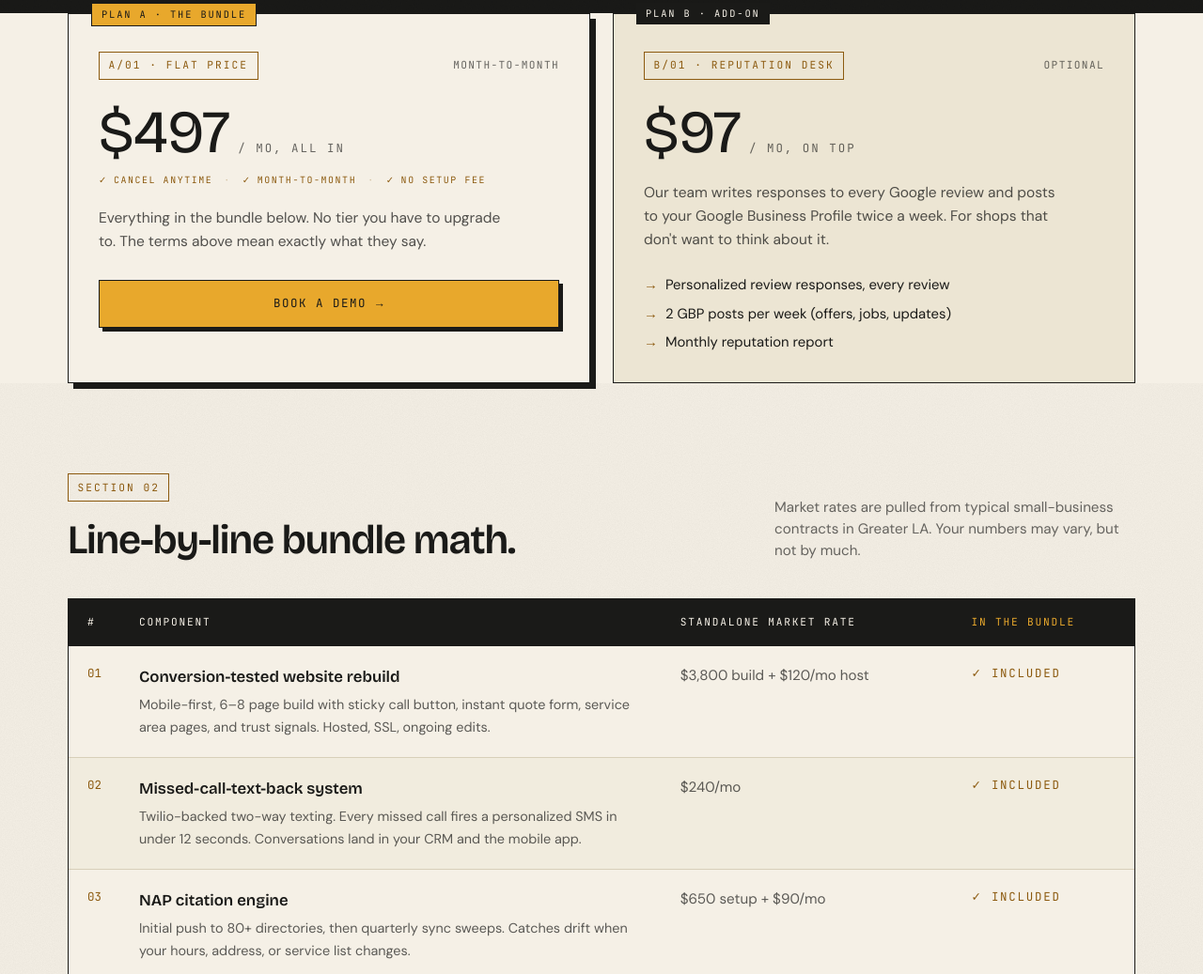
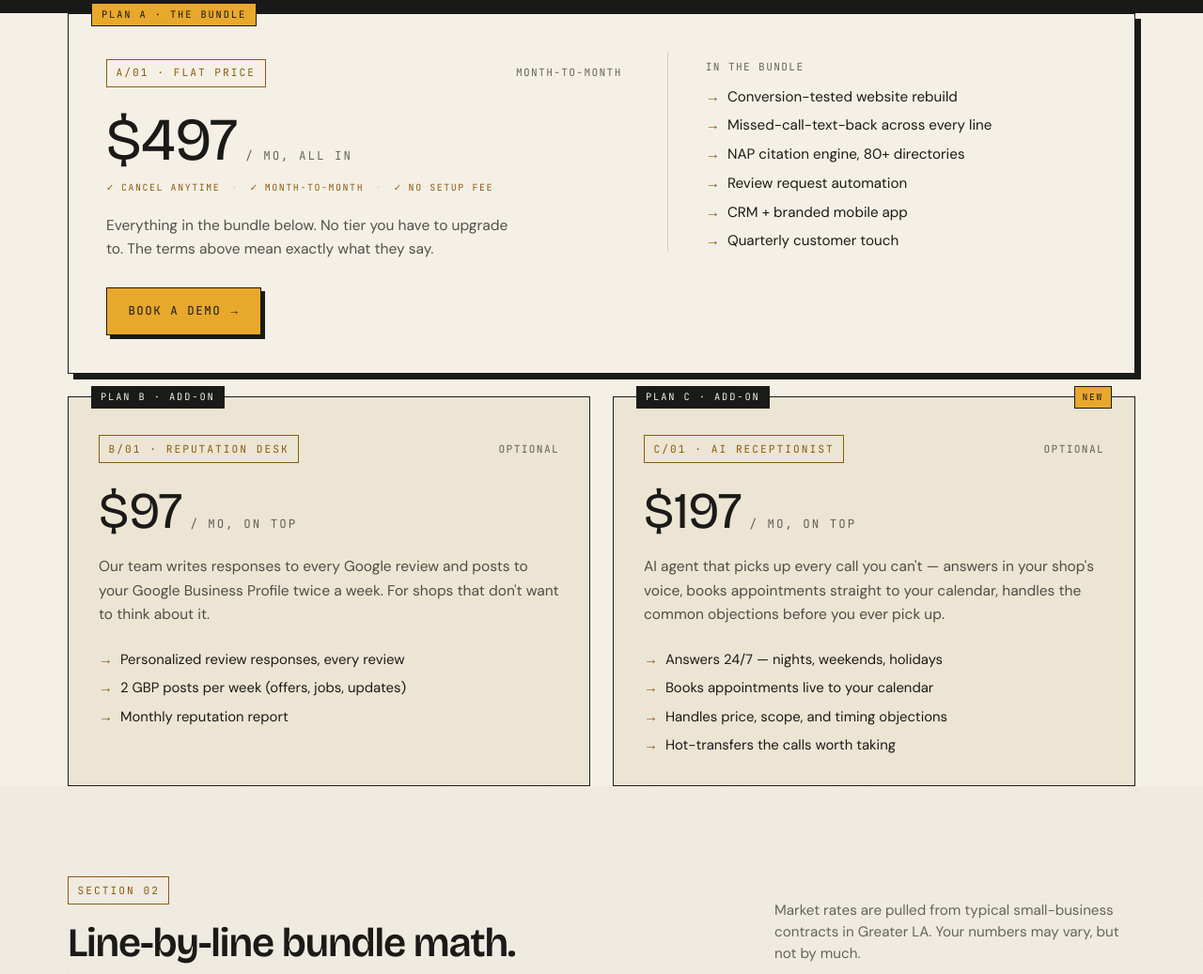
Before and after one commit to leoshah/jobsiterank-marketing, an Astro site: page /pricing in a window 1280 px wide. Shown: the part 610-1647 px from the top of the page at 94% size. Built offline with nearby package versions, Linux system fonts and the light colour scheme; Astro itself is replaced by a stand-in of ours.

Commit message:
Add Plan C: AI Receptionist add-on ($197/mo) on home pricing card and pricing page

```diff
--- a/src/pages/index.astro
+++ b/src/pages/index.astro
@@ -380,7 +380,7 @@ const faqs: FaqItem[] = [
           <span class="serif-italic text-[color:var(--color-amber)]">No hidden tiers.</span>
         </h2>
         <p class="mt-7 text-[color:var(--color-paper)]/75 text-[1.05rem] leading-relaxed max-w-md">
-          The $497 covers the whole bundle. The $97 add-on exists for shops that want our team responding to reviews and posting to Google Business Profile on their behalf.
+          The $497 covers the whole bundle. Two optional add-ons exist — a $97 reputation desk and a $197 AI receptionist — for shops that want us answering reviews or picking up the phones too.
         </p>
         <a href="/pricing" class="mt-8 inline-flex btn-ghost border-[color:var(--color-paper)]/40">
           See the full breakdown
@@ -416,13 +416,23 @@ const faqs: FaqItem[] = [
           <li class="flex gap-3"><span class="text-[color:var(--color-amber-deep)]">→</span> Quarterly customer touch program</li>
         </ul>
 
-        <div class="mt-7 pt-6 border-t border-[color:var(--color-ink)]/20">
-          <div class="flex items-baseline justify-between">
+        <div class="mt-7 pt-6 border-t border-[color:var(--color-ink)]/20 space-y-4">
+          <div class="flex items-baseline justify-between gap-4">
             <div>
               <div class="font-display text-[1.05rem] font-semibold">+ Reputation desk</div>
               <div class="meta">Optional · review responses + GBP posts</div>
             </div>
-            <div class="font-display text-[1.4rem]">$97<span class="font-mono text-[0.72rem] tracking-[0.16em] uppercase text-[color:var(--color-ink)]/60"> / mo</span></div>
+            <div class="font-display text-[1.4rem] whitespace-nowrap">$97<span class="font-mono text-[0.72rem] tracking-[0.16em] uppercase text-[color:var(--color-ink)]/60"> / mo</span></div>
+          </div>
+          <div class="flex items-baseline justify-between gap-4">
+            <div>
+              <div class="font-display text-[1.05rem] font-semibold">
+                + AI receptionist
+                <span class="ml-1.5 align-middle inline-block bg-[color:var(--color-amber)] text-[color:var(--color-ink)] font-mono text-[0.55rem] tracking-[0.18em] uppercase px-1.5 py-0.5 border border-[color:var(--color-ink)]">New</span>
+              </div>
+              <div class="meta">Optional · books calls, handles objections 24/7</div>
+            </div>
+            <div class="font-display text-[1.4rem] whitespace-nowrap">$197<span class="font-mono text-[0.72rem] tracking-[0.16em] uppercase text-[color:var(--color-ink)]/60"> / mo</span></div>
           </div>
         </div>
 
--- a/src/pages/pricing.astro
+++ b/src/pages/pricing.astro
@@ -83,11 +83,14 @@ const monthlySavings = standaloneMonthly - bundle;
 
   <!-- Headline pricing cards -->
   <section class="bg-[color:var(--color-paper)] -mt-12 relative z-10">
-    <div class="container-dossier grid md:grid-cols-2 gap-6">
-      <div class="card-paper p-8 relative">
+    <div class="container-dossier space-y-6">
+      <!-- Plan A · the bundle -->
+      <div class="card-paper p-8 md:p-10 relative">
         <div class="absolute -top-3 left-6 bg-[color:var(--color-amber)] text-[color:var(--color-ink)] font-mono text-[0.65rem] tracking-[0.18em] uppercase px-2.5 py-1 border border-[color:var(--color-ink)]">
           Plan A · The bundle
         </div>
+        <div class="grid lg:grid-cols-[1.2fr_1fr] gap-8 lg:gap-12 items-start">
+          <div>
             <div class="flex items-center justify-between mb-6 mt-2">
               <span class="file-tag">A/01 · Flat price</span>
               <span class="meta">Month-to-month</span>
@@ -106,9 +109,24 @@ const monthlySavings = standaloneMonthly - bundle;
             <p class="mt-5 text-[0.97rem] leading-relaxed text-[color:var(--color-ink)]/75 max-w-md">
               Everything in the bundle below. No tier you have to upgrade to. The terms above mean exactly what they say.
             </p>
-        <a href="/contact" class="mt-7 btn-primary w-full justify-center">Book a demo <span aria-hidden="true">→</span></a>
+            <a href="/contact" class="mt-7 btn-primary w-full sm:w-auto justify-center">Book a demo <span aria-hidden="true">→</span></a>
+          </div>
+          <div class="border-t lg:border-t-0 lg:border-l border-[color:var(--color-rule)] pt-6 lg:pt-2 lg:pl-10">
+            <div class="meta mb-3">In the bundle</div>
+            <ul class="space-y-2 text-[0.95rem]">
+              <li class="flex gap-2"><span class="text-[color:var(--color-amber-deep)]">→</span> Conversion-tested website rebuild</li>
+              <li class="flex gap-2"><span class="text-[color:var(--color-amber-deep)]">→</span> Missed-call-text-back across every line</li>
+              <li class="flex gap-2"><span class="text-[color:var(--color-amber-deep)]">→</span> NAP citation engine, 80+ directories</li>
+              <li class="flex gap-2"><span class="text-[color:var(--color-amber-deep)]">→</span> Review request automation</li>
+              <li class="flex gap-2"><span class="text-[color:var(--color-amber-deep)]">→</span> CRM + branded mobile app</li>
+              <li class="flex gap-2"><span class="text-[color:var(--color-amber-deep)]">→</span> Quarterly customer touch</li>
+            </ul>
+          </div>
+        </div>
       </div>
 
+      <!-- Add-on row: Plan B + Plan C -->
+      <div class="grid md:grid-cols-2 gap-6">
         <div class="card-warm p-8 relative">
           <div class="absolute -top-3 left-6 bg-[color:var(--color-ink)] text-[color:var(--color-paper)] font-mono text-[0.65rem] tracking-[0.18em] uppercase px-2.5 py-1">
             Plan B · Add-on
@@ -118,10 +136,10 @@ const monthlySavings = standaloneMonthly - bundle;
             <span class="meta">Optional</span>
           </div>
           <div class="flex items-baseline gap-2">
-          <span class="font-display text-[4rem] leading-none">$97</span>
+            <span class="font-display text-[3.4rem] leading-none">$97</span>
             <span class="font-mono text-[0.78rem] tracking-[0.16em] uppercase text-[color:var(--color-ink)]/65">/ mo, on top</span>
           </div>
-        <p class="mt-5 text-[0.97rem] leading-relaxed text-[color:var(--color-ink)]/75 max-w-md">
+          <p class="mt-5 text-[0.97rem] leading-relaxed text-[color:var(--color-ink)]/75">
             Our team writes responses to every Google review and posts to your Google Business Profile twice a week. For shops that don't want to think about it.
           </p>
           <ul class="mt-6 space-y-2 text-[0.93rem]">
@@ -129,6 +147,33 @@ const monthlySavings = standaloneMonthly - bundle;
             <li class="flex gap-2"><span class="text-[color:var(--color-amber-deep)]">→</span> 2 GBP posts per week (offers, jobs, updates)</li>
             <li class="flex gap-2"><span class="text-[color:var(--color-amber-deep)]">→</span> Monthly reputation report</li>
           </ul>
+        </div>
+
+        <div class="card-warm p-8 relative">
+          <div class="absolute -top-3 left-6 bg-[color:var(--color-ink)] text-[color:var(--color-paper)] font-mono text-[0.65rem] tracking-[0.18em] uppercase px-2.5 py-1">
+            Plan C · Add-on
+          </div>
+          <div class="absolute -top-3 right-6 bg-[color:var(--color-amber)] text-[color:var(--color-ink)] font-mono text-[0.6rem] tracking-[0.18em] uppercase px-2 py-1 border border-[color:var(--color-ink)]">
+            New
+          </div>
+          <div class="flex items-center justify-between mb-6 mt-2">
+            <span class="file-tag">C/01 · AI receptionist</span>
+            <span class="meta">Optional</span>
+          </div>
+          <div class="flex items-baseline gap-2">
+            <span class="font-display text-[3.4rem] leading-none">$197</span>
+            <span class="font-mono text-[0.78rem] tracking-[0.16em] uppercase text-[color:var(--color-ink)]/65">/ mo, on top</span>
+          </div>
+          <p class="mt-5 text-[0.97rem] leading-relaxed text-[color:var(--color-ink)]/75">
+            AI agent that picks up every call you can't — answers in your shop's voice, books appointments straight to your calendar, handles the common objections before you ever pick up.
+          </p>
+          <ul class="mt-6 space-y-2 text-[0.93rem]">
+            <li class="flex gap-2"><span class="text-[color:var(--color-amber-deep)]">→</span> Answers 24/7 — nights, weekends, holidays</li>
+            <li class="flex gap-2"><span class="text-[color:var(--color-amber-deep)]">→</span> Books appointments live to your calendar</li>
+            <li class="flex gap-2"><span class="text-[color:var(--color-amber-deep)]">→</span> Handles price, scope, and timing objections</li>
+            <li class="flex gap-2"><span class="text-[color:var(--color-amber-deep)]">→</span> Hot-transfers the calls worth taking</li>
+          </ul>
+        </div>
       </div>
     </div>
   </section>
```
Lines whose indentation alone changed are shown as unchanged.
